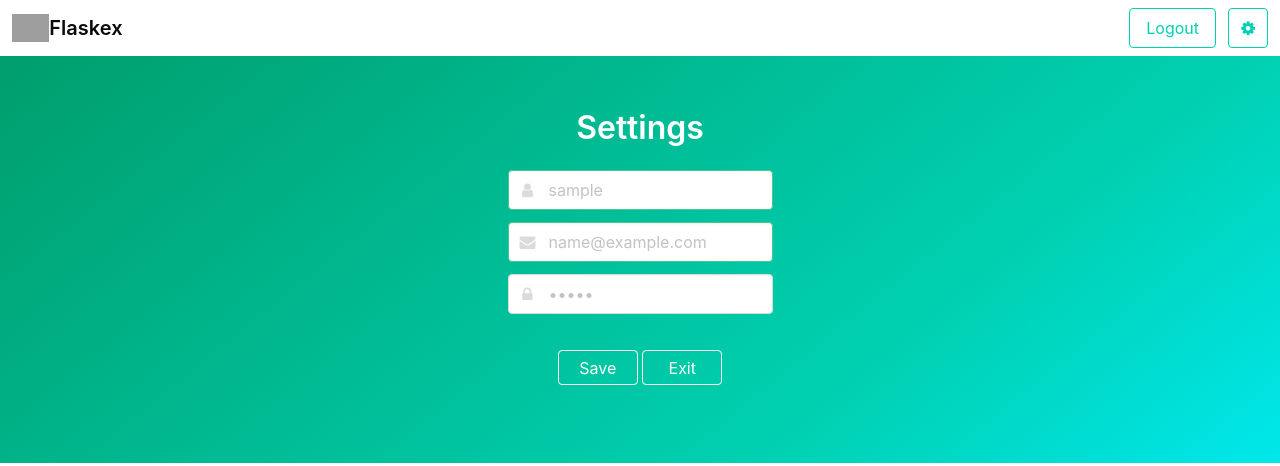
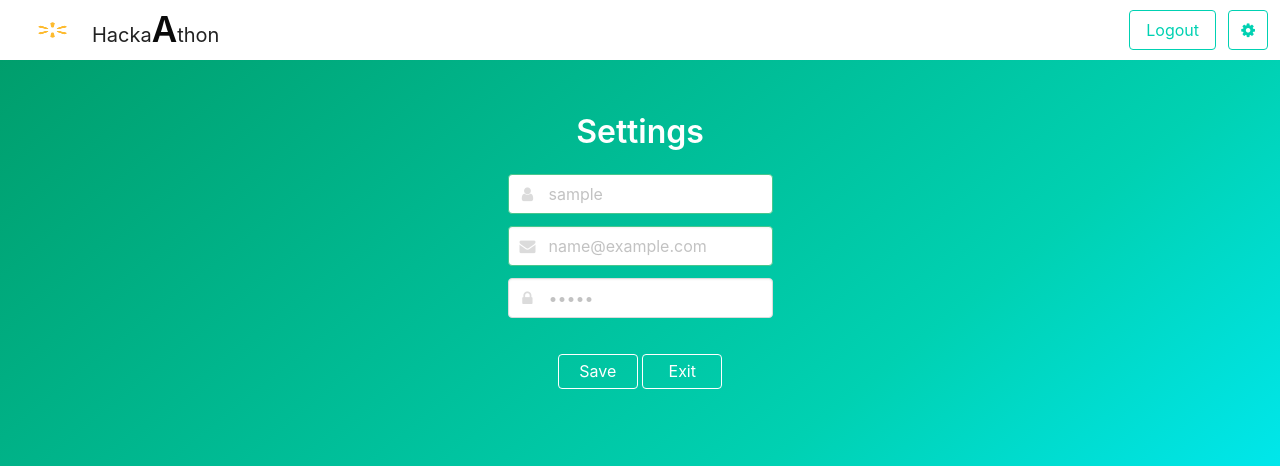
Before and after one commit to way2desispirit/walmart_hackathon, a Flask app: page /settings in a window 1280 px wide. Shown: the top 466 px of the page. Run offline with Flask 2, Linux system fonts and the light colour scheme; the visitor is signed in with stand-in values (Sample User, id 1); data comes from the database, SQL or seed files in the repository; some libraries are stand-ins or nearby versions; grey boxes are pictures that could not be loaded.

Commit message:
updated home page

```diff
--- a/app.py
+++ b/app.py
@@ -11,9 +11,6 @@ import os
 app = Flask(__name__)
 app.secret_key = os.urandom(12)  # Generic key for dev purposes only
 
-# Heroku
-#from flask_heroku import Heroku
-#heroku = Heroku(app)
 
 # ======== Routing =========================================================== #
 # -------- Login ------------------------------------------------------------- #
--- a/templates/home.html
+++ b/templates/home.html
@@ -2,7 +2,9 @@
 {% block body %}
 {% include "navbar.html" %}
 <section class="hero is-primary is-bold is-large">
-  <div class="hero-body"></div>
+  <div class="hero-body">
+    <h6>Hi from walmart</h6>
+  </div>
 </section>
 {% endblock %}
 {% block scripts %}
--- a/templates/navbar.html
+++ b/templates/navbar.html
@@ -2,8 +2,8 @@
   <nav class="navbar is-transparent">
     <div class="navbar-brand">
       <a class="navbar-item" href="/">
-        <img src="https://github.com/anfederico/Flaskex/raw/master/media/flaskex-logo.png" alt="Flaskex_logo">
-        <h6 href="/" class="subtitle"><strong>Flaskex</strong></h6>
+        <img src="https://raw.githubusercontent.com/devops-pr/walmart_hackathon/develop/media/Walmart-Logo-spark.png" style="width:80px;height:130px;" alt="Walmart">
+        <h6 href="/" class="subtitle">Hacka<strong style="font-size:35px">A</strong>thon</h6>
       </a>
       <div id="navbar-burger-id" class="navbar-burger burger" data-target="navbar-menu-id">
         <span></span>
```
